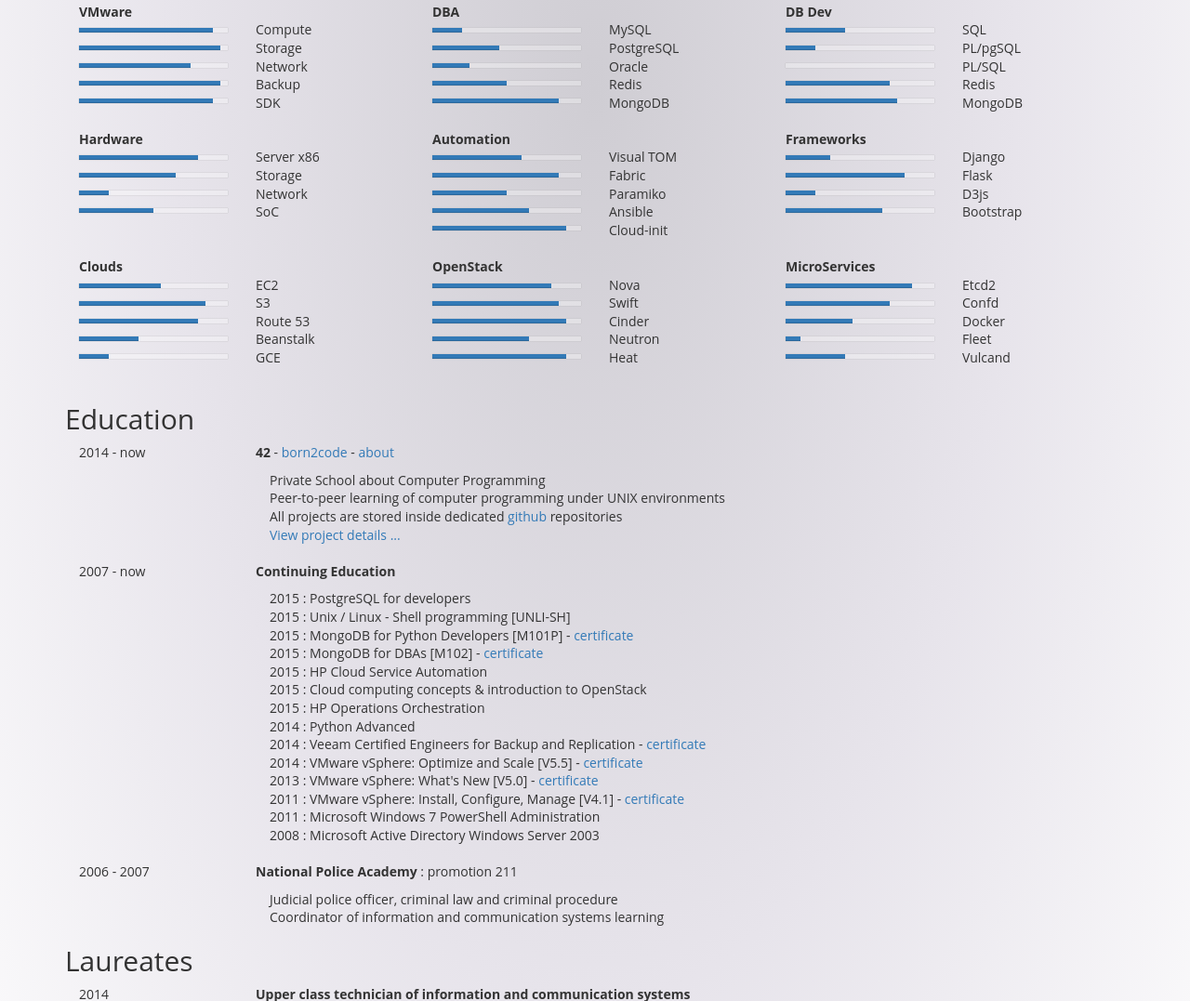
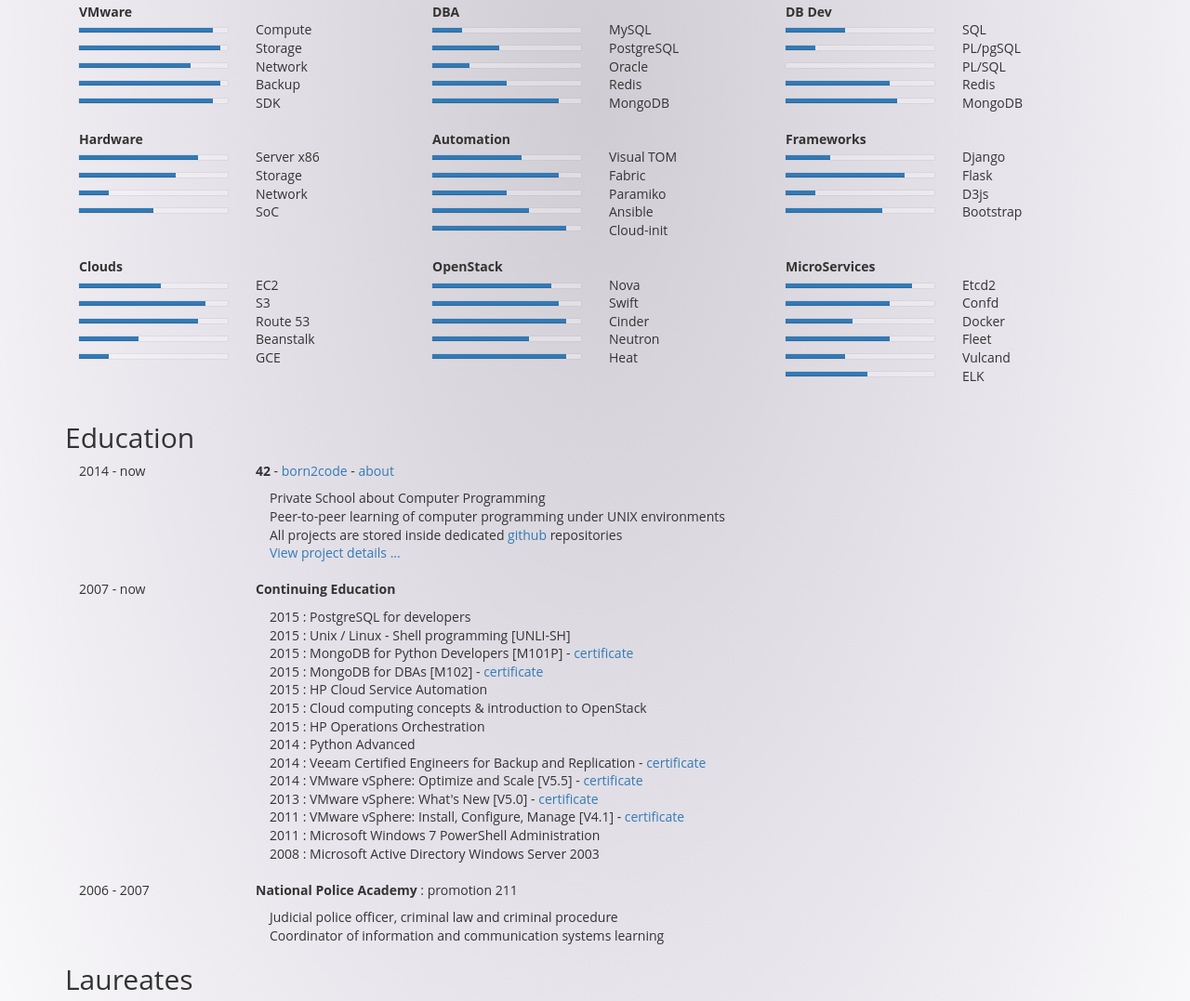
Before and after one commit to JulienBalestra/julienbalestra, a plain HTML site: page english.html in a window 1280 px wide. Shown: the part 1295-2372 px from the top of the page at 93% size. Drawn offline with nearby package versions, Linux system fonts and the light colour scheme.

Commit message:
Update micro

```diff
--- a/english.html
+++ b/english.html
@@ -185,7 +185,7 @@
                     <div class="progress-bar" role="progressbar" style="width: 50%;"></div>
                 </div>
                 <div class="progress">
-                    <div class="progress-bar" role="progressbar" style="width: 45%;"></div>
+                    <div class="progress-bar" role="progressbar" style="width: 65%;"></div>
                 </div>
             </div>
             <div class="col-sm-2">
@@ -524,10 +524,13 @@
                     <div class="progress-bar" role="progressbar" style="width: 45%;"></div>
                 </div>
                 <div class="progress">
-                    <div class="progress-bar" role="progressbar" style="width: 10%;"></div>
+                    <div class="progress-bar" role="progressbar" style="width: 70%;"></div>
                 </div>
                 <div class="progress">
                     <div class="progress-bar" role="progressbar" style="width: 40%;"></div>
+                </div>
+                <div class="progress">
+                    <div class="progress-bar" role="progressbar" style="width: 55%;"></div>
                 </div>
             </div>
             <div class="col-sm-2">
@@ -537,6 +540,7 @@
                 Docker<br>
                 Fleet<br>
                 Vulcand<br>
+                ELK<br>
                 <br>
             </div>
 
```
Also changed, not shown: french.html (+6 -2 lines).
